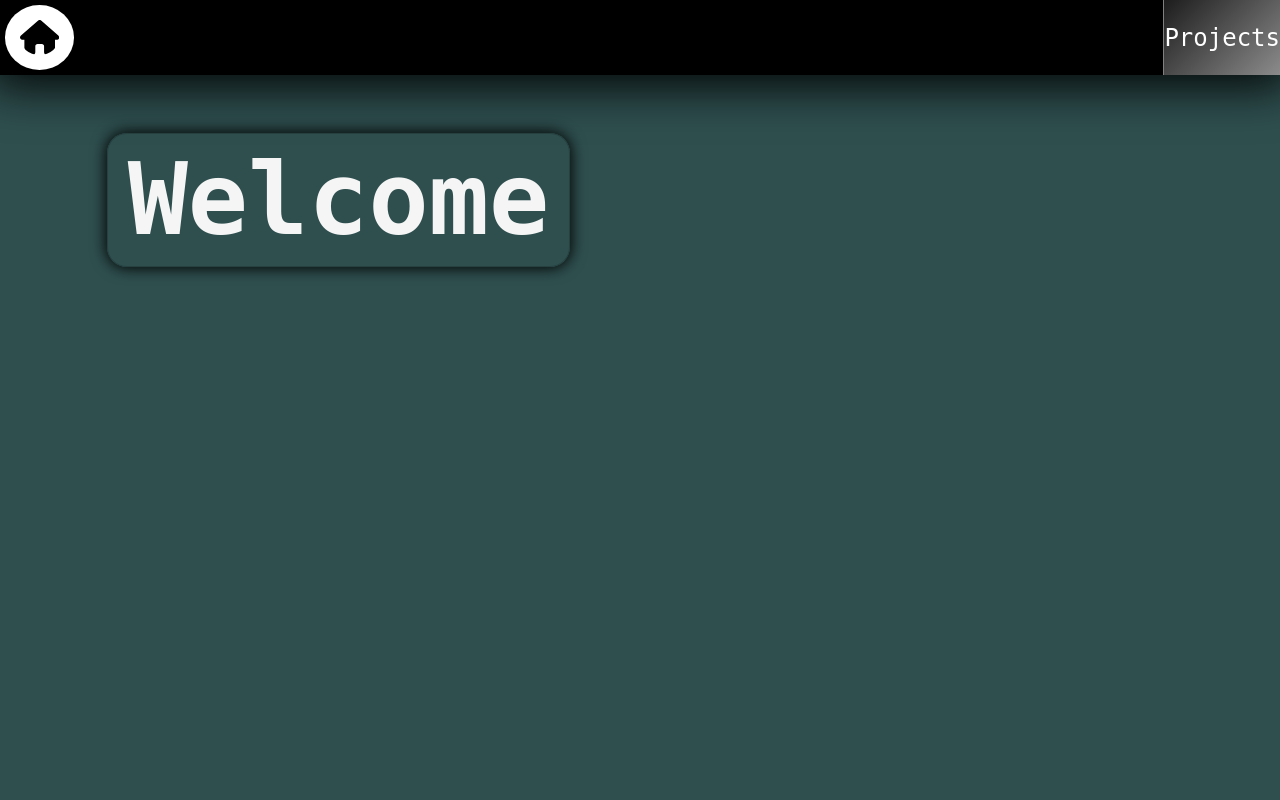
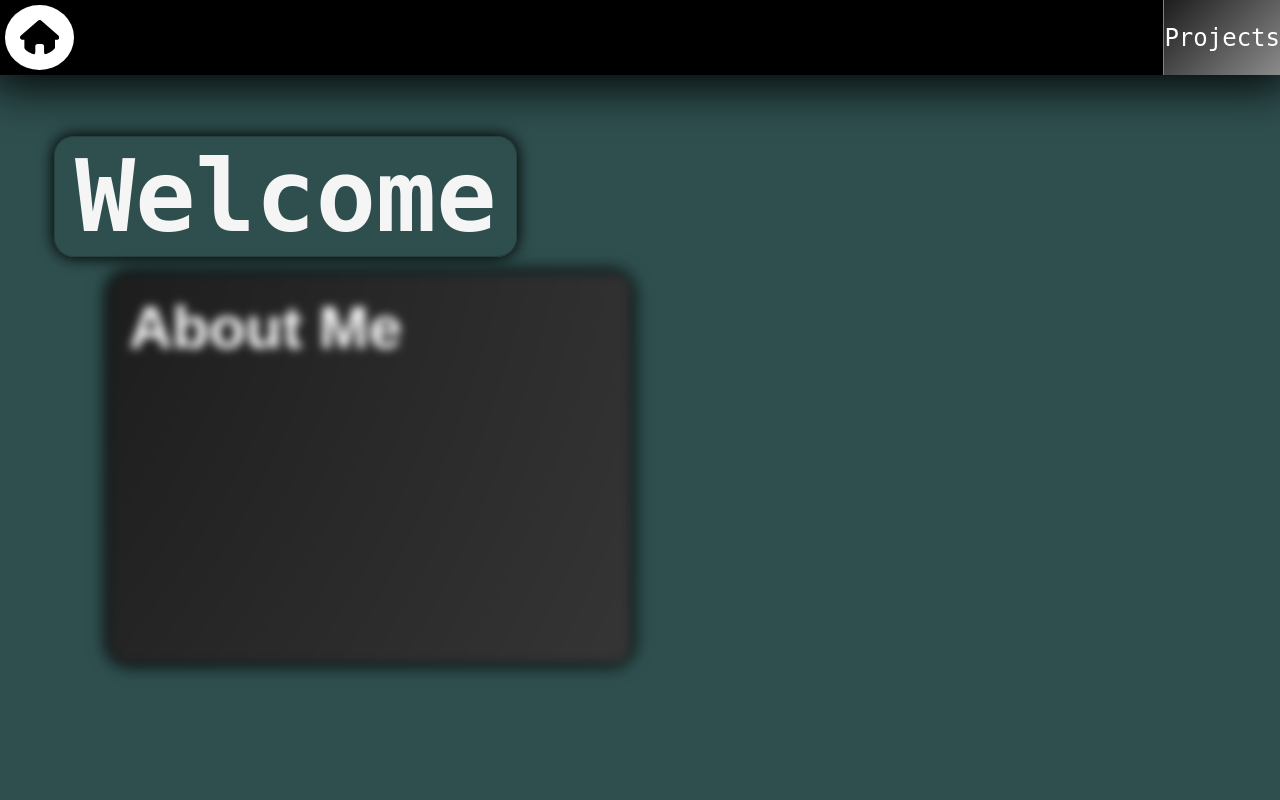
Before and after one commit to Dylanooooo/Dylanooooo.github.io, a PHP site: page / in a window 1280 px wide. Run offline with PHP 8.4, Linux system fonts and the light colour scheme.

Commit message:
ABOUT ME animated background

```diff
--- a/index.html
+++ b/index.html
@@ -24,6 +24,9 @@
 
     <main>
         <h1 class="welcome" data-value="Welcome">Welcome</h1>
+        <div class="card">
+            <h2 class="aboutMe">About Me</h2>
+        </div>
     </main>
     <script src="main.js"></script>
 </body>
--- a/main.js
+++ b/main.js
@@ -2,7 +2,7 @@
 
 const lb = document.createElement("div");
 
-document.body.addEventListener("mousemove", function(e){
+document.body.addEventListener("mousemove", function (e) {
     lb.className = "lightball";
     lb.style.left = e.clientX + "px";
     lb.style.top = e.clientY + "px";
@@ -10,7 +10,7 @@ document.body.addEventListener("mousemove", function(e){
     document.body.appendChild(lb);
 })
 
-// --------------------------------------------------------
+// Word scramble effect
 
 const letters = "ABCDEFGHIJKLMNOPQRSTUVWXYZ1234567890";
 
@@ -25,7 +25,7 @@ document.querySelector(".welcome").onmouseover = event => {
         event.target.innerText = event.target.innerText
             .split("")
             .map((letter, index) => {
-        if(index < iteration) {
+                if (index < iteration) {
                     return event.target.dataset.value[index];
                 }
 
@@ -33,10 +33,22 @@ document.querySelector(".welcome").onmouseover = event => {
             })
             .join("");
 
-    if(iteration >= event.target.dataset.value.length){
+        if (iteration >= event.target.dataset.value.length) {
             clearInterval(interval);
         }
 
         iteration += 1 / 3;
     }, 30);
 }
+
+// -----------------------------------------------------------
+
+let card = document.querySelector(".card")
+let time = 0
+
+setInterval(() => {
+    let x = Math.floor(Math.random()*100)
+    let y = Math.floor(Math.random()*100)
+    card.style.backgroundPosition = `${x}% ${y}%`
+    time = 5000
+}, time)
--- a/style.css
+++ b/style.css
@@ -22,8 +22,9 @@ main {
     height: 100%;
     width: 100%;
     display: grid;
-    grid-template-columns: repeat(12, 1fr);
-    grid-template-rows: repeat(6, 1fr);
+    grid-template-columns: repeat(24, 1fr);
+    grid-template-rows: repeat(12, 1fr);
+    gap: 15px;
 }
 
 .navbar {
@@ -130,7 +131,7 @@ main {
 .lightball {
     width: 3px;
     height: 3px;
-    box-shadow: 0px 0px 40px 10px white;
+    box-shadow: 0px 0px 35px 10px white;
     position: absolute;
     background-color: white;
     pointer-events: none;
@@ -142,7 +143,7 @@ main {
     font-family: 'Space Mono', monospace;
     font-size: 100px;
     color: whitesmoke;
-    grid-area: 2/2/3/7;
+    grid-area: 3/2/5/9;
     padding: 0px 20px 0px 20px;
     width: fit-content;
     border-radius: 20px;
@@ -159,3 +160,41 @@ main {
     color: black;
     box-shadow: 0px 0px 15px 1px rgb(114, 114, 114);
 }
+
+.card{
+    border: 1px solid black;
+    grid-area: 5/3/11/13;
+    border-radius: 20px;
+    padding: 20px;
+    color: white;
+    background: radial-gradient(circle, rgb(37, 37, 37) 0%, rgb(29, 29, 29) 25%, rgb(60, 60, 60) 50%, rgb(120, 120, 120) 75%, rgb(200, 200, 200) 100%);
+    box-shadow: 0px 0px 15px 1px black;
+    background-size: 1000% 1000%;
+    backdrop-filter: blur(10px);
+    filter: blur(5px);
+    transition: filter 0.5s linear;
+    transition: background-position 5s ease;
+    /* animation: bg-move 60s infinite ease; */
+}
+
+.card:hover{
+    filter: blur(0px);
+}
+
+/* @keyframes bg-move{
+    0%{background-position: 0% 0%;}
+    10%{background-position: 83% 17%;}
+    20%{background-position: 80% 67%;}
+    30%{background-position: 69% 78%;}
+    40%{background-position: 35% 83% ;}
+    50%{background-position: 6% 48%;}
+    60%{background-position: 18% 76%;}
+    70%{background-position: 18% 54%;}
+    80%{background-position: 77% 35%;}
+    90%{background-position: 75% 10%;}
+    100%{background-position: 0% 0%;}
+} */
+
+.aboutMe{
+    font-size: 60px;
+}
```
Lines whose indentation alone changed are shown as unchanged.
